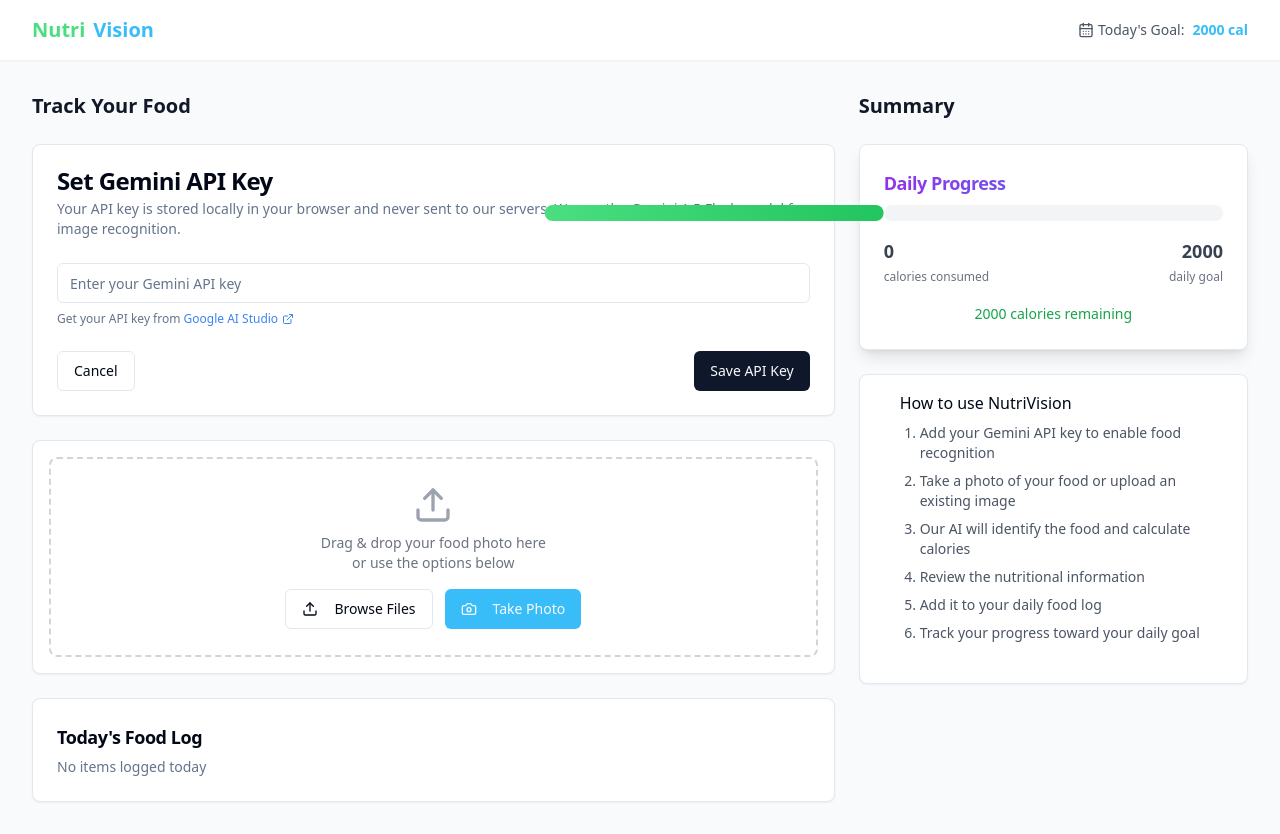
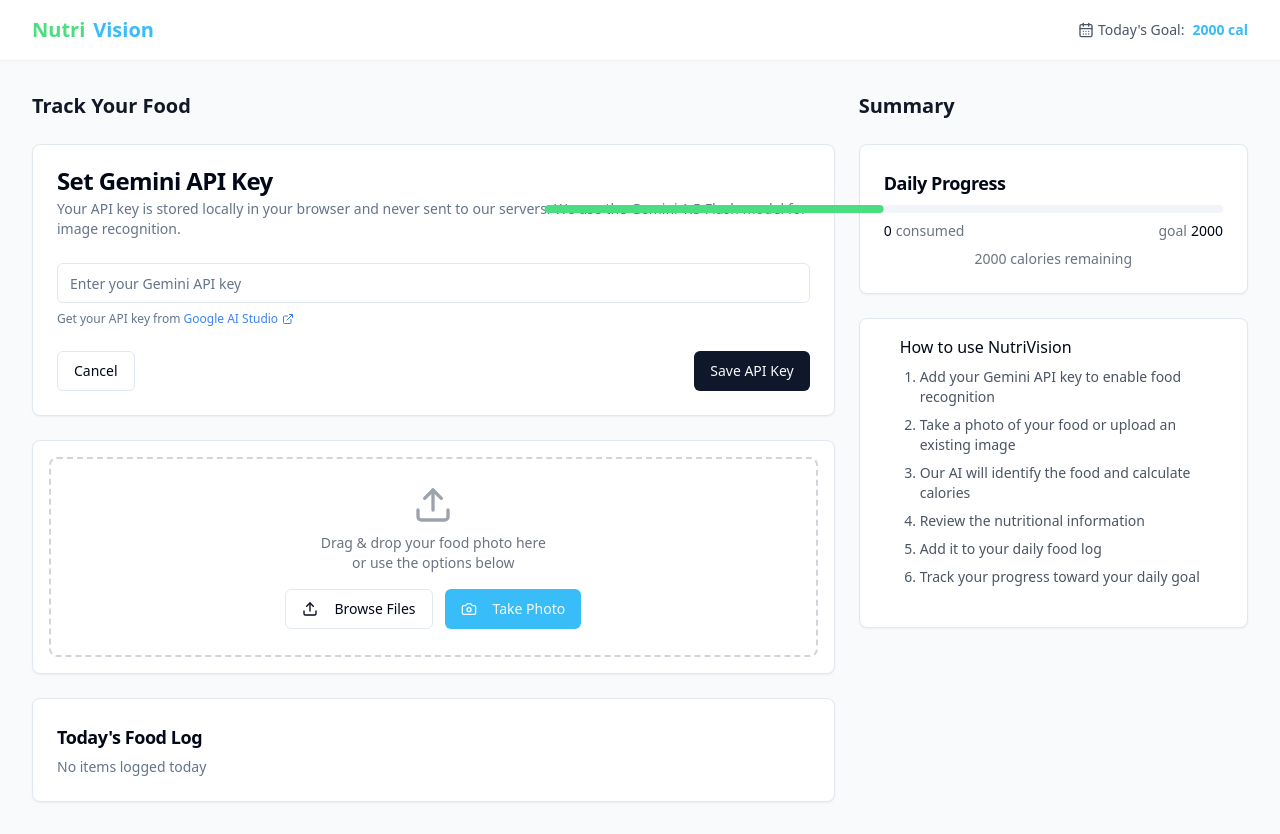
Before and after one commit to subaneshdev/photo-fuel-finder, a React (Vite) app: page / in a window 1280 px wide. Built offline with nearby package versions, Linux system fonts and the light colour scheme.

Commit message:
Refactor: Move daily progress to center
Move the daily progress component from the sidebar to the center of the page and reimplement its UI.

```diff
--- a/src/components/DailyProgress.tsx
+++ b/src/components/DailyProgress.tsx
@@ -11,55 +11,46 @@ interface DailyProgressProps {
 const DailyProgress = ({ currentCalories, goalCalories }: DailyProgressProps) => {
   const progressPercentage = Math.min(Math.round((currentCalories / goalCalories) * 100), 100);
 
-  let progressColor = "bg-gradient-to-r from-green-400 to-green-500";
+  let progressColor = "bg-nutrition-green";
   if (progressPercentage > 85) {
-    progressColor = "bg-gradient-to-r from-yellow-400 to-yellow-500";
+    progressColor = "bg-nutrition-yellow";
   }
   if (progressPercentage >= 100) {
-    progressColor = "bg-gradient-to-r from-red-400 to-red-500";
+    progressColor = "bg-nutrition-red";
   }
 
   return (
-    <Card className="w-full bg-white shadow-lg hover:shadow-xl transition-shadow duration-300">
-      <CardHeader className="pb-2 space-y-1">
-        <CardTitle className="text-lg font-semibold bg-gradient-to-r from-purple-600 to-blue-500 bg-clip-text text-transparent">
-          Daily Progress
-        </CardTitle>
+    <Card className="w-full max-w-md mx-auto">
+      <CardHeader className="pb-2">
+        <CardTitle className="text-lg">Daily Progress</CardTitle>
       </CardHeader>
-      <CardContent className="pb-6">
-        <div className="space-y-4">
-          <div className="relative h-4">
+      <CardContent>
+        <div className="space-y-2">
+          <div className="relative">
             <Progress
               value={progressPercentage}
-              className="h-4 rounded-full bg-gray-100"
+              className="h-2"
             />
             <div
-              className={cn(
-                "absolute inset-0 h-full rounded-full transition-transform duration-500",
-                progressColor
-              )}
+              className={cn("absolute inset-0 h-full rounded-full", progressColor)}
               style={{ transform: `translateX(-${100 - progressPercentage}%)` }}
             />
           </div>
-          <div className="flex justify-between items-center text-sm font-medium">
-            <div className="flex flex-col items-start gap-1">
-              <span className="text-lg font-bold text-gray-700">{currentCalories}</span>
-              <span className="text-gray-500 text-xs">calories consumed</span>
+          <div className="flex justify-between text-sm">
+            <div>
+              <span className="font-medium">{currentCalories}</span>
+              <span className="text-gray-500 ml-1">consumed</span>
             </div>
-            <div className="flex flex-col items-end gap-1">
-              <span className="text-lg font-bold text-gray-700">{goalCalories}</span>
-              <span className="text-gray-500 text-xs">daily goal</span>
+            <div>
+              <span className="text-gray-500 mr-1">goal</span>
+              <span className="font-medium">{goalCalories}</span>
             </div>
           </div>
-          <div className="text-center">
+          <div className="text-center text-sm text-gray-500">
             {currentCalories <= goalCalories ? (
-              <span className="text-sm font-medium text-green-600">
-                {Math.max(0, goalCalories - currentCalories)} calories remaining
-              </span>
+              <span>{Math.max(0, goalCalories - currentCalories)} calories remaining</span>
             ) : (
-              <span className="text-sm font-medium text-red-500">
-                {currentCalories - goalCalories} calories over your goal
-              </span>
+              <span className="text-nutrition-red">{currentCalories - goalCalories} calories over your goal</span>
             )}
           </div>
         </div>
--- a/src/components/ui/progress.tsx
+++ b/src/components/ui/progress.tsx
@@ -10,13 +10,13 @@ const Progress = React.forwardRef<
   <ProgressPrimitive.Root
     ref={ref}
     className={cn(
-      "relative h-4 w-full overflow-hidden rounded-full bg-gray-100 transition-all",
+      "relative h-4 w-full overflow-hidden rounded-full bg-secondary",
       className
     )}
     {...props}
   >
     <ProgressPrimitive.Indicator
-      className="h-full w-full flex-1 transition-transform duration-500 ease-in-out"
+      className="h-full w-full flex-1 bg-primary transition-all"
       style={{ transform: `translateX(-${100 - (value || 0)}%)` }}
     />
   </ProgressPrimitive.Root>
```
